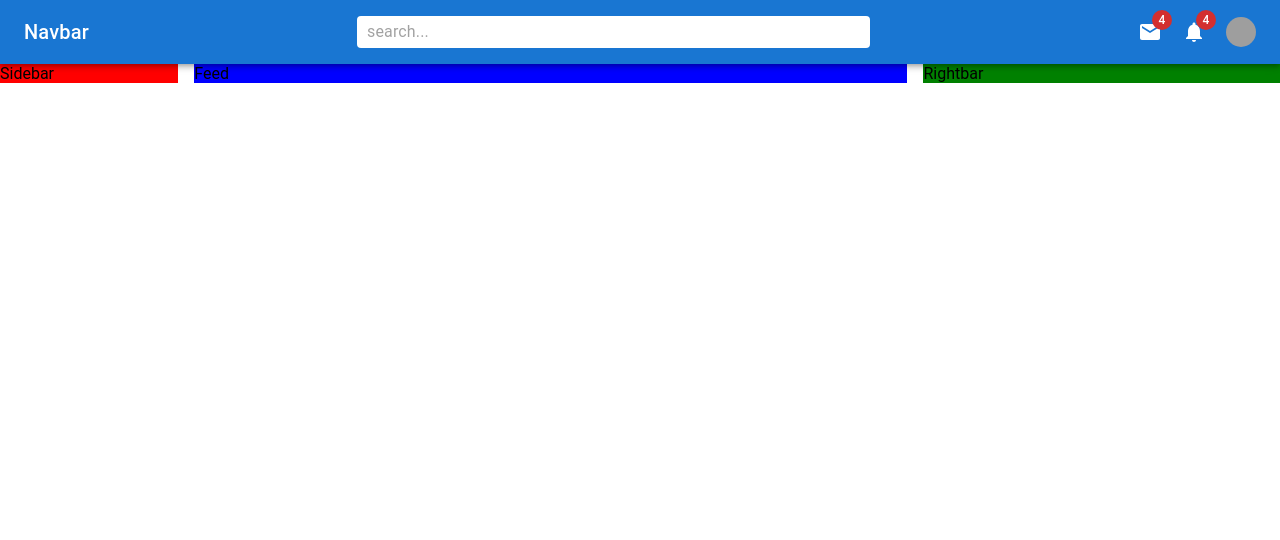
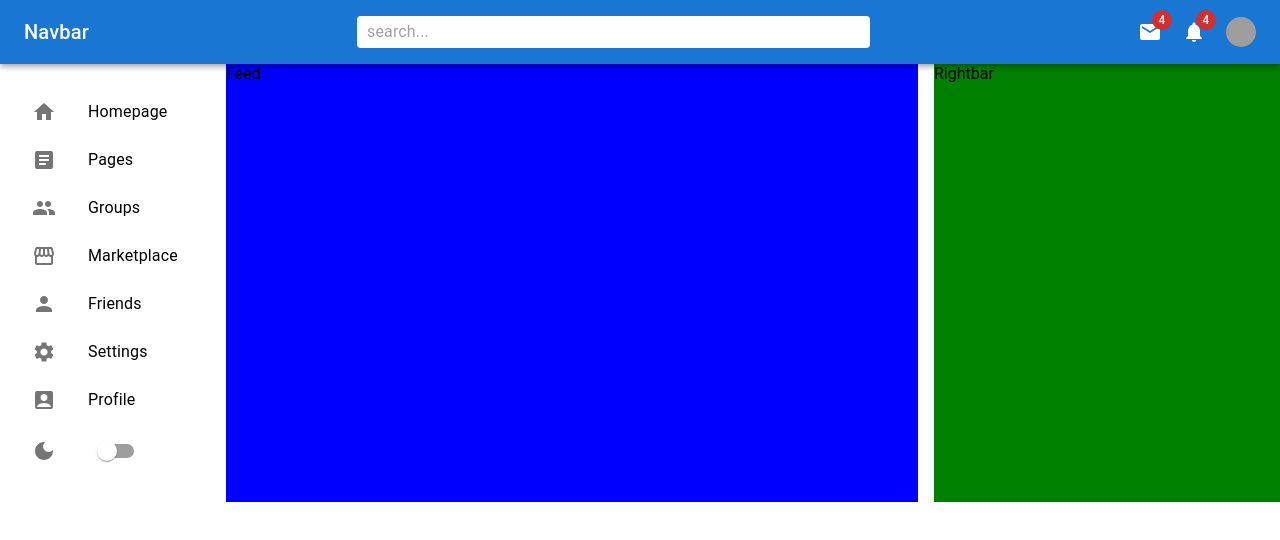
Before and after one commit to noah-delacruz/FriendCircle, a React (Create React App) app: page / in a window 1280 px wide. Shown: the top 540 px of the page. Built offline with nearby package versions, Linux system fonts and the light colour scheme; grey boxes are pictures that could not be loaded.

Commit message:
Layout the sidebar

```diff
--- a/src/components/Sidebar.js
+++ b/src/components/Sidebar.js
@@ -1,10 +1,83 @@
-import { Box } from '@mui/material'
+import { AccountBox, Article, DarkMode, Group, Home, Person, Settings, Storefront } from '@mui/icons-material'
+import { Box, List, ListItem, ListItemButton, ListItemIcon, ListItemText, Switch } from '@mui/material'
 import React from 'react'
 
 export default function Sidebar() {
     return (
-        <Box bgcolor="red" flex={1} sx={{ display: { xs: "none", sm: "block"}}}>
-            Sidebar
+        <Box flex={1} p={2} sx={{ display: { xs: "none", sm: "block"}}}>
+            <List>
+                <ListItem disablePadding>
+                    <ListItemButton component="a" href="#home">
+                    <ListItemIcon>
+                        <Home/>
+                    </ListItemIcon>
+                    <ListItemText primary="Homepage" />
+                    </ListItemButton>
+                </ListItem>
+
+                <ListItem disablePadding>
+                    <ListItemButton component="a" href="#pages">
+                    <ListItemIcon>
+                        <Article/>
+                    </ListItemIcon>
+                    <ListItemText primary="Pages" />
+                    </ListItemButton>
+                </ListItem>
+
+                <ListItem disablePadding>
+                    <ListItemButton component="a" href="#groups">
+                    <ListItemIcon>
+                        <Group/>
+                    </ListItemIcon>
+                    <ListItemText primary="Groups" />
+                    </ListItemButton>
+                </ListItem>
+
+                <ListItem disablePadding>
+                    <ListItemButton component="a" href="#marketplace">
+                    <ListItemIcon>
+                        <Storefront/>
+                    </ListItemIcon>
+                    <ListItemText primary="Marketplace" />
+                    </ListItemButton>
+                </ListItem>
+
+                <ListItem disablePadding>
+                    <ListItemButton component="a" href="#friends">
+                    <ListItemIcon>
+                        <Person/>
+                    </ListItemIcon>
+                    <ListItemText primary="Friends" />
+                    </ListItemButton>
+                </ListItem>
+
+                <ListItem disablePadding>
+                    <ListItemButton component="a" href="#settings">
+                    <ListItemIcon>
+                        <Settings/>
+                    </ListItemIcon>
+                    <ListItemText primary="Settings" />
+                    </ListItemButton>
+                </ListItem>
+
+                <ListItem disablePadding>
+                    <ListItemButton component="a" href="#profile">
+                    <ListItemIcon>
+                        <AccountBox/>
+                    </ListItemIcon>
+                    <ListItemText primary="Profile" />
+                    </ListItemButton>
+                </ListItem>
+
+                <ListItem disablePadding>
+                    <ListItemButton component="a" href="#home">
+                    <ListItemIcon>
+                        <DarkMode/>
+                    </ListItemIcon>
+                    <Switch/>
+                    </ListItemButton>
+                </ListItem>
+            </List>
         </Box>
     )
 }
```
